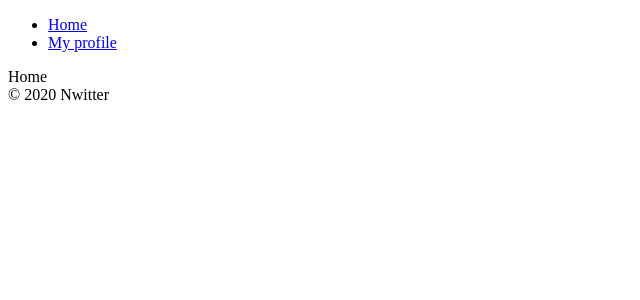
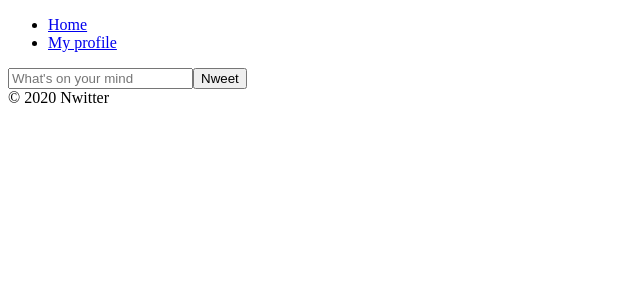
Before and after one commit to newddobi/nwitter, a React (Create React App) app: page /#/ in a window 1280 px wide. Shown: the top 300 px of the page, without its empty margins (0-640 px from the left). Built offline with nearby package versions, Linux system fonts and the light colour scheme; no server answers; the database is empty; sample sign-in values are in the browser's storage.

Commit message:
watching 3.2 getting the nweets 5:15

```diff
--- a/src/fbase.js
+++ b/src/fbase.js
@@ -1,5 +1,6 @@
 import * as firebase from "firebase/app";
 import "firebase/auth";
+import "firebase/firestore";
 
 const firebaseConfig = {
     apiKey: process.env.REACT_APP_API_KEY,
@@ -15,5 +16,6 @@ firebase.initializeApp(firebaseConfig);
 
 // 파이어베이스의 모든 기능을 export 하기보다 사용하고 싶은 것을 export하여 사용한다.
 export const authService = firebase.auth();
+export const dbService = firebase.firestore();
 
 export const firebaseInstance = firebase;
--- a/src/routes/Home.js
+++ b/src/routes/Home.js
@@ -1,4 +1,62 @@
-import React from 'react';
+import { dbService } from "fbase";
+import React, { useEffect, useState } from "react";
 
-const Home = () => <span>Home</span>;
+const Home = () => {
+    const [nweet, setNweet] = useState("");
+    const [nweets, setNweets] = useState([]);
+
+    // async를 써야하기 때문에 개별함수로 작성
+    const getNweets = async() => {
+        // get은 Query Snapshot을 반환한다. Query Snapshot은
+        // docs, empty, metadata, query, size 등 여러가지를 가지고 있다.
+        const dbNweets = await dbService.collection("nweets").get();
+        dbNweets.forEach(document => {
+            // 새로 작성한 트윗과 그 이전 것들을 반환
+            /*
+                처음봤다면 헷갈릴 수도 있다.
+                가끔, set이 붙는 함수를 쓸 때, 값 대신에 함수를 전달할 수 있다.
+                그리고 만약 함수를 전달하면 리액트는 이전 값에 접근할 수 있게 해준다.
+            */
+            setNweets(prev => [document.data(), ...prev]);
+        });
+    }
+    // 시작할 때 dbService를 가져와서
+    useEffect(() => {
+        getNweets();
+    }, [])
+
+    const onSubmit = async (event) => {
+        event.preventDefault();
+        // Promise 객체 반환
+        await dbService.collection("nweets").add({
+            nweet,
+            createdAt: Date.now(),
+        });
+        // submit하고 나면 입력창 공백으로 설정
+        setNweet("");
+    };
+
+    const onChange = (event) => {
+        // event 안에 있는 target 안에 있는 value를 달라고 하는 것
+        const {
+            target: { value },
+        } = event;
+        setNweet(value);
+    };
+
+    return (
+        <div>
+            <form onSubmit={onSubmit}>
+                <input
+                    value={nweet}
+                    onChange={onChange}
+                    type="text"
+                    placeholder="What's on your mind"
+                    maxLength={120}
+                />
+                <input type="submit" value="Nweet" />
+            </form>
+        </div>
+    );
+};
 export default Home;
```
